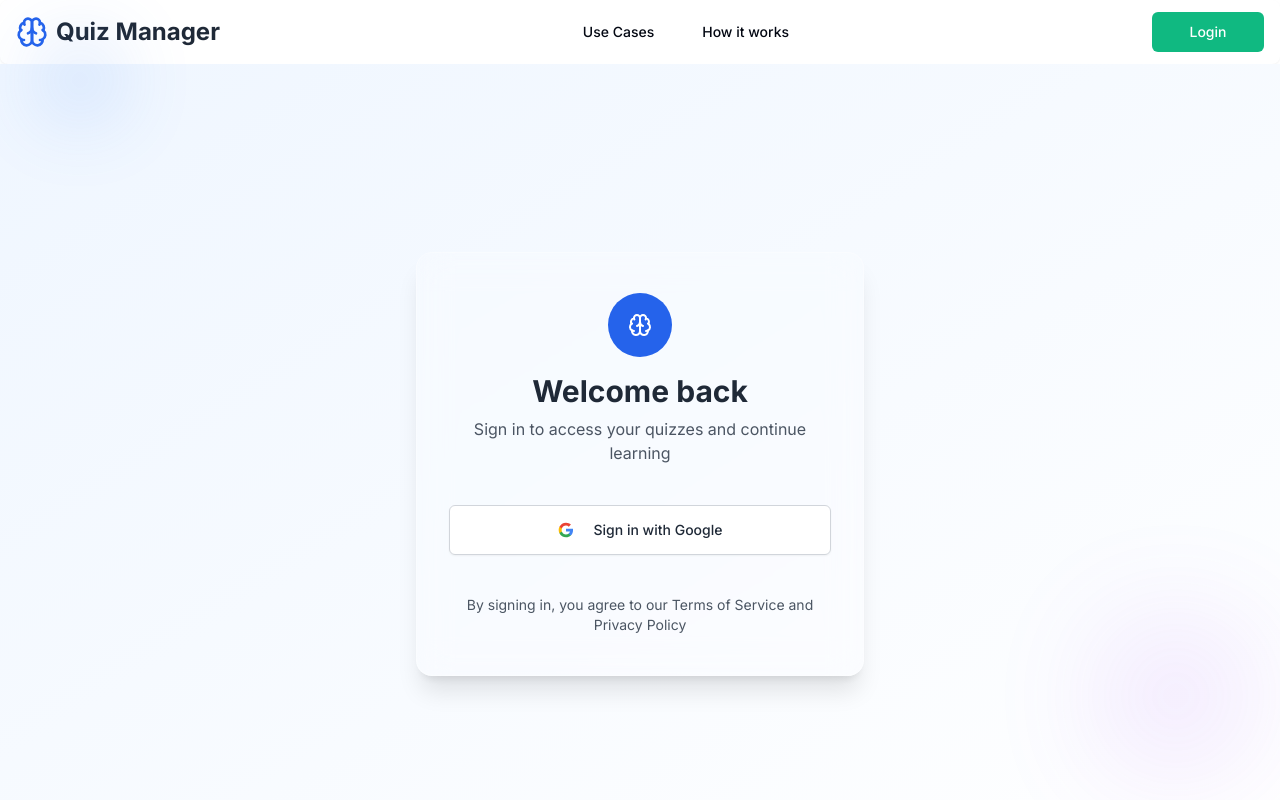
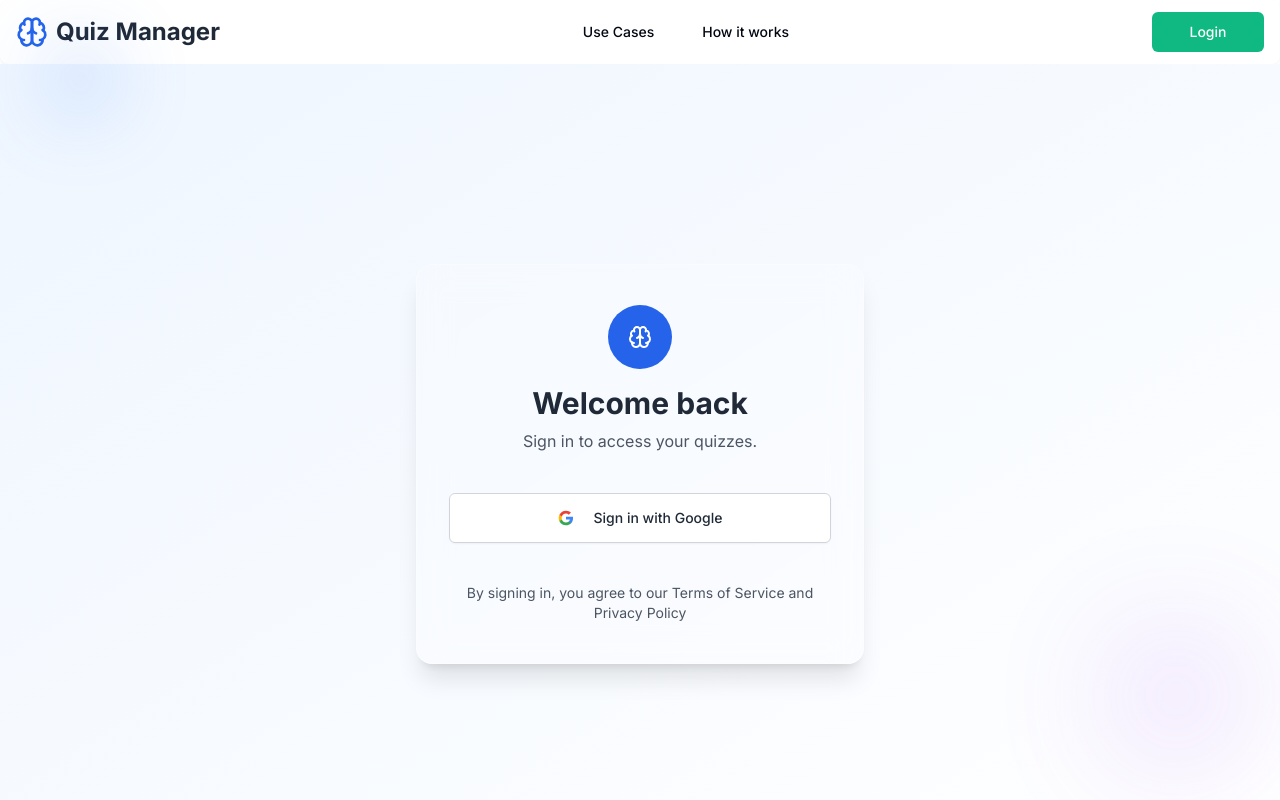
Before and after one commit to abkaaar/quiz-manager, a Next.js app: page /sign-in in a window 1280 px wide. Shown: the top 800 px of the page. Built offline with nearby package versions, Linux system fonts and the light colour scheme; no server answers.

Commit message:
fix: update sign-in page description for clarity

```diff
--- a/app/sign-in/page.tsx
+++ b/app/sign-in/page.tsx
@@ -76,7 +76,7 @@ export default function SignInPage() {
               </div>
               <h1 className="text-3xl font-bold text-gray-800">Welcome back</h1>
               <p className="text-gray-600 mt-2 text-center">
-                Sign in to access your quizzes and continue learning
+                Sign in to access your quizzes.
               </p>
             </div>
 
```
